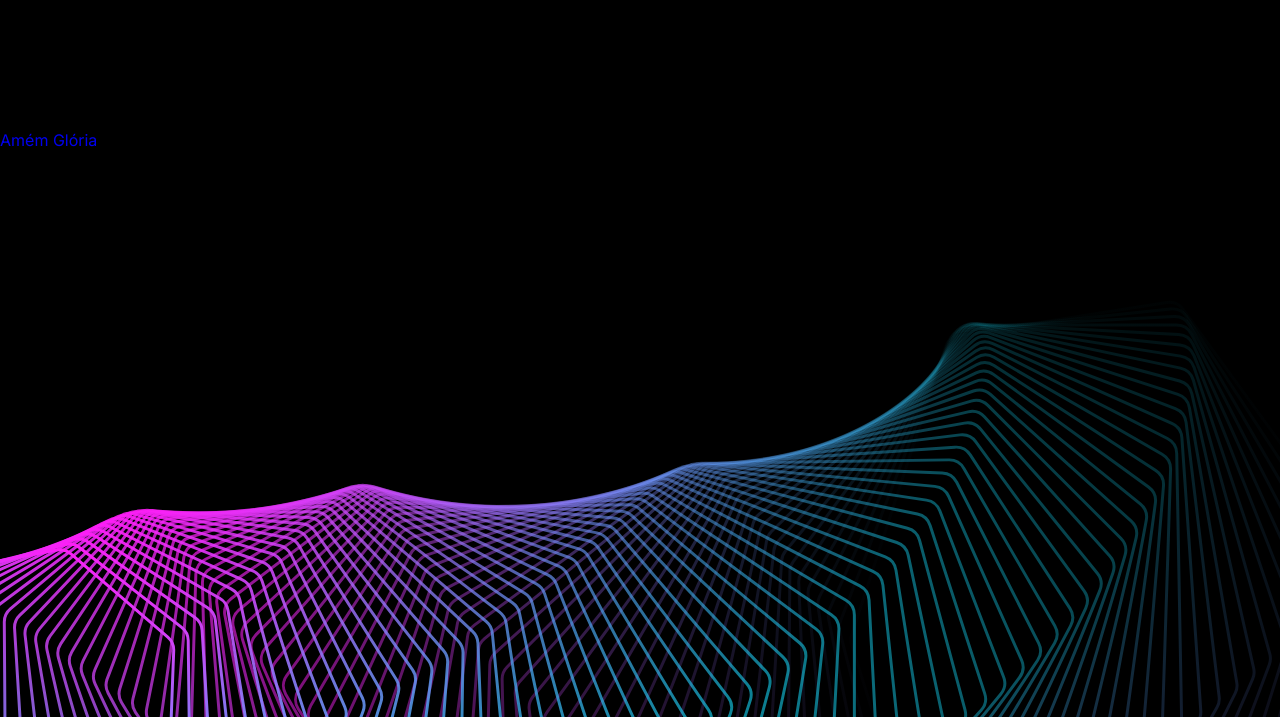
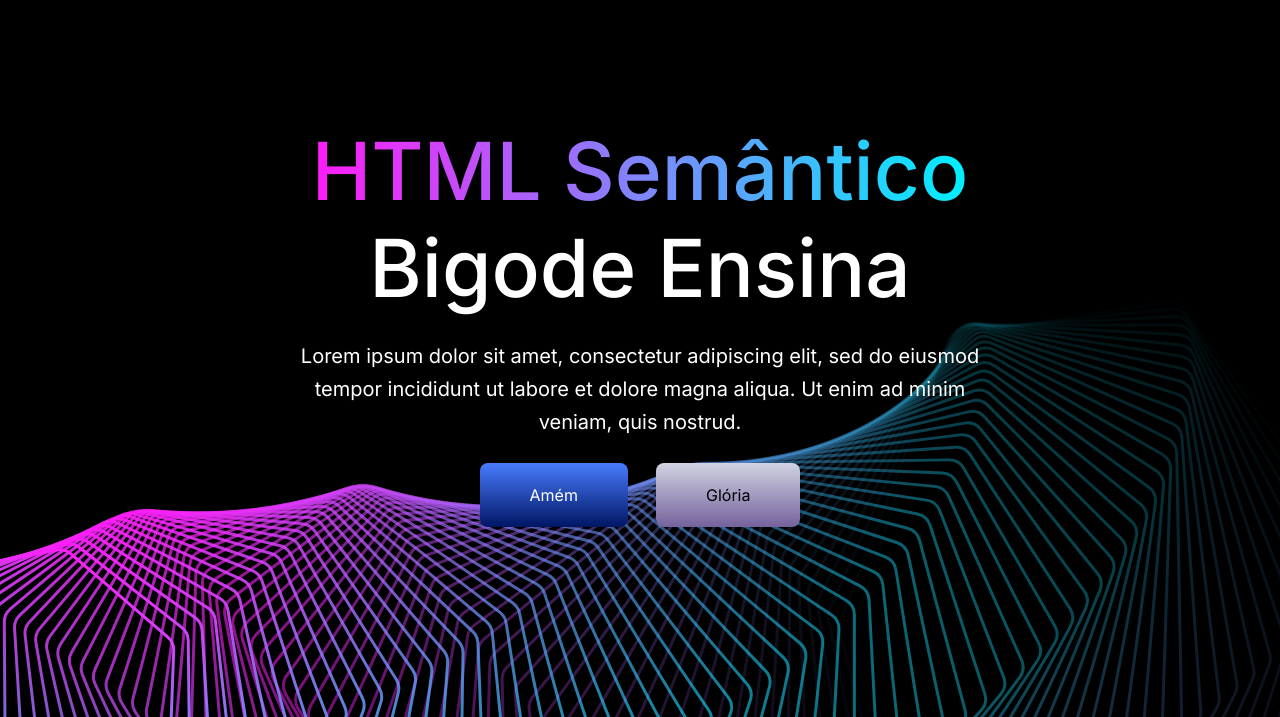
Before and after one commit to Willian-Marques-De-Lima/projeto-html-semantico, a plain HTML site: page index.html in a window 1280 px wide. Shown: the part 83-800 px from the top of the page. Drawn offline with Linux system fonts and the light colour scheme.

Commit message:
Add files via upload

```diff
--- a/style.css
+++ b/style.css
@@ -39,3 +39,54 @@ header {
         gap: 17px;
     }
 }
+
+main {
+    display: flex;
+    justify-content: center;
+    align-items: center;
+}
+
+.home {
+    margin-top: 70px;
+    display: flex;
+    flex-direction: column;
+    align-items: center;
+    max-width: 723px;
+    gap: 24px;
+
+    & .title{
+        & h1, h2{
+            font-size: 80px;
+            font-weight: 500;
+            text-align: center;
+            color: var(--bg-text);
+        }
+        & h1 {
+            background: linear-gradient(to right, #FF1CF7, #00F0FF);
+            -webkit-background-clip: text;
+            -webkit-text-fill-color: transparent;
+
+        }
+    }
+    & p{
+        color: var(--bg-text);
+        text-align: center;
+        font-size: 20px;
+        line-height: 33px;
+    }
+    & .btns {
+        display: flex;
+        gap: 28px;
+
+        & a {
+            background: linear-gradient(#497CFF, #001664);
+            padding: 22px 50px;
+            border-radius: 8px;
+            color: var(--bg-text);
+        }
+        & a:last-child{
+            color: #000000;
+            background: linear-gradient(#D1D3E2, #75629D);
+        }
+    }
+}
```
